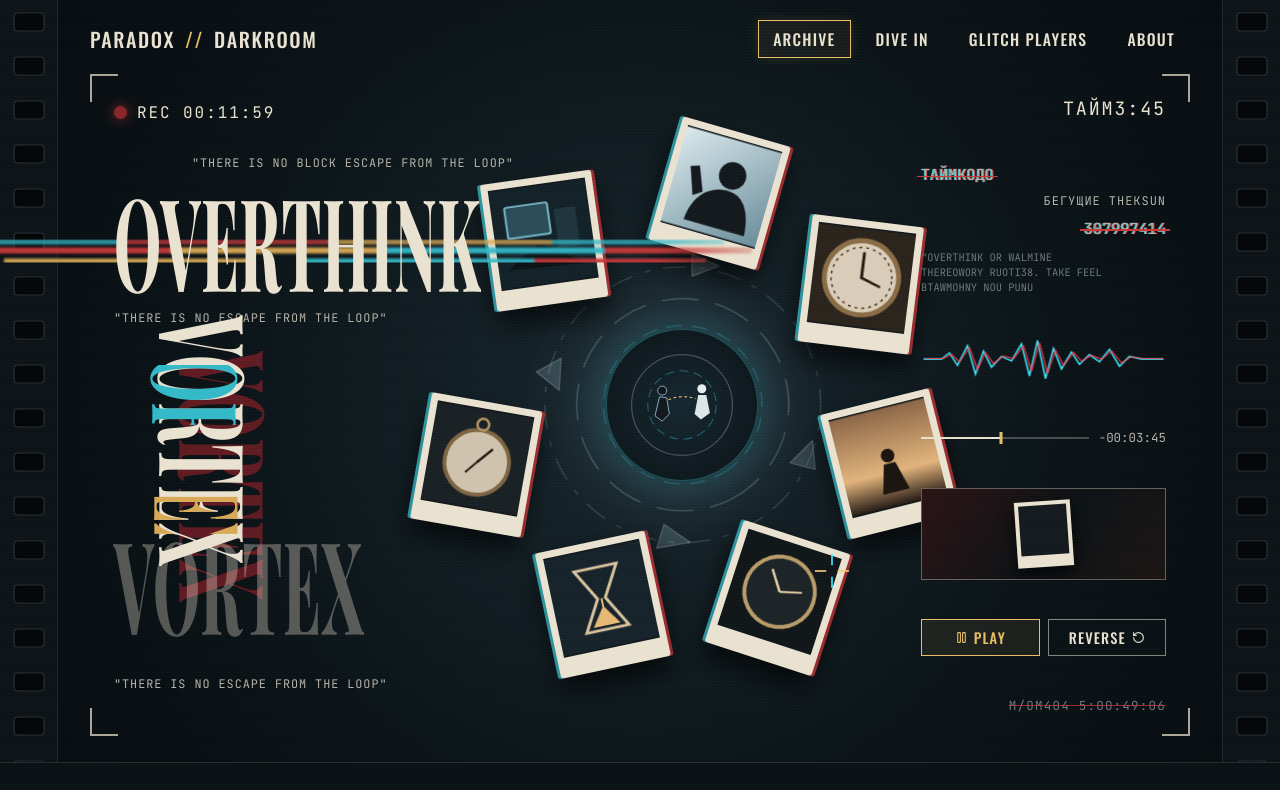
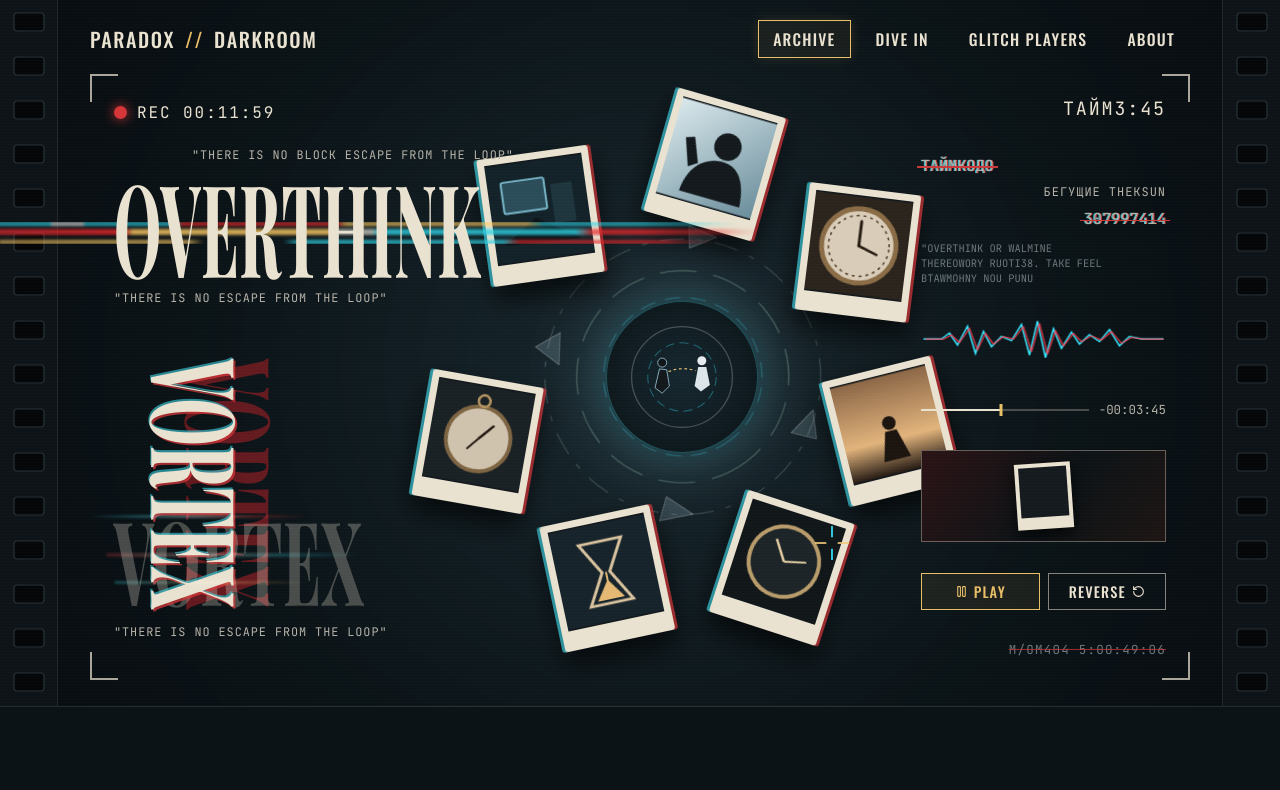
Before and after one commit to ledetav/crownvetch, a React (Vite) app: page /tz in a window 1280 px wide. Shown: the top 790 px of the page. Built offline with nearby package versions, Linux system fonts and the light colour scheme.

Commit message:
feat(typography): align VORTEX layers to shared baseline and build realistic multi-layer VHS glitches

```diff
--- a/src/components/darkroom/GlitchTypography.tsx
+++ b/src/components/darkroom/GlitchTypography.tsx
@@ -3,11 +3,11 @@
  * Отрисовывает:
  * - индикатор записи ● REC;
  * - заголовок OVERTHINK узким антиквенным шрифтом с засечками поверх
- *   3-полосной глитч-ленты с зазорами из перемежающихся сегментов жёлтого,
- *   бирюзового и красного цветов;
- * - пересекающуюся связку вертикального VORTEX (с глитч-полосами по тексту
- *   и полупрозрачной красной дублирующей тенью) и горизонтального VERTEX
- *   в едином типографическом стиле с OVERTHINK.
+ *   многослойных оптических VHS-треков (бирюзовый, красный, жёлтый с белыми ядрами)
+ *   и лёгкого горизонтального сдвига центральной полосы слова;
+ * - пересекающуюся связку вертикального VORTEX, его полупрозрачного красного дубля
+ *   (выступающего из-под основы ровно наполовину) и горизонтального полупрозрачного VORTEX,
+ *   выровненных по единой нижней границе с реалистичными VHS-разрезами и хроматической аберрацией.
  */
 
 /** Входные свойства компонента глитч-типографики */
@@ -22,12 +22,12 @@ interface GlitchTypographyProps {
   primaryWord: string;
   /** Вертикальное слово (VORTEX) */
   verticalWord: string;
-  /** Горизонтальное пересекающее слово (VERTEX) */
+  /** Горизонтальное пересекающее слово (VORTEX) */
   crossWord: string;
 }
 
 /**
- * Рендерит типографическую композицию с клиновидными засечками и раздельными глитч-слоями.
+ * Рендерит типографическую композицию с клиновидными засечками и многослойными VHS-глитчами.
  * @param props Тексты и таймкоды из JSON-конфигурации первого экрана.
  * @returns JSX-разметка левой типографической колонки.
  */
@@ -49,38 +49,47 @@ export function GlitchTypography({
       <div className="typo-stack">
         <p className="typo-quote typo-quote--top">{topQuote}</p>
 
-        {/* OVERTHINK: вытянутый антиквенный текст поверх 3-полосной глитч-ленты с зазорами */}
+        {/* OVERTHINK: вытянутый антиквенный текст поверх мягких VHS-треков с оптическим сдвигом */}
         <div className="overthink-wrapper">
           <div className="overthink-ribbon" aria-hidden="true">
             <span className="glitch-lane glitch-lane--1" />
             <span className="glitch-lane glitch-lane--2" />
             <span className="glitch-lane glitch-lane--3" />
           </div>
-          <h1 className="serif-overthink">{primaryWord}</h1>
+          <h1 className="serif-overthink" data-text={primaryWord}>
+            {primaryWord}
+          </h1>
         </div>
 
-        <p className="typo-quote">{bottomQuote}</p>
+        <p className="typo-quote typo-quote--middle">{bottomQuote}</p>
 
-        {/* Пересекающаяся связка VORTEX (вертикальный) + VERTEX (горизонтальный) в стиле OVERTHINK */}
+        {/* Пересекающаяся связка VORTEX (вертикальный) + VORTEX (горизонтальный) по общей нижней линии */}
         <div className="vortex-cross-lockup" aria-label={`${verticalWord} / ${crossWord}`}>
-          {/* Полупрозрачный красный дубль под вертикальным VORTEX */}
+          {/* Полупрозрачный красный дубль, выровненный по нижней границе и выступающий вправо наполовину */}
           <span className="vortex-vertical-ghost" aria-hidden="true">
             {verticalWord}
           </span>
 
-          {/* Основной вертикальный VORTEX с глитч-полосами по самому тексту */}
+          {/* Основной вертикальный VORTEX с VHS-разрезами и хроматической аберрацией */}
           <span className="vortex-vertical" data-text={verticalWord}>
             {verticalWord}
           </span>
 
-          {/* Горизонтальный полупрозрачный VERTEX в цвет основного текста с глитч-срезами */}
+          {/* Горизонтальный полупрозрачный VORTEX в цвет текста по той же нижней границе */}
           <span className="vertex-horizontal" data-text={crossWord} aria-hidden="true">
             {crossWord}
           </span>
+
+          {/* Поперечные VHS-прострелы по связке VORTEX */}
+          <div className="vortex-glitch-streaks" aria-hidden="true">
+            <span className="vortex-streak vortex-streak--1" />
+            <span className="vortex-streak vortex-streak--2" />
+            <span className="vortex-streak vortex-streak--3" />
+          </div>
         </div>
       </div>
 
-      <p className="typo-quote">{bottomQuote}</p>
+      <p className="typo-quote typo-quote--bottom">{bottomQuote}</p>
     </div>
   );
 }
--- a/src/styles/darkroomHero.css
+++ b/src/styles/darkroomHero.css
@@ -1,10 +1,10 @@
 /**
  * Стили стартового экрана видоискателя PARADOX // DARKROOM.
  * Реализуют широкую перфорацию киноплёнки с горизонтальными прямоугольными окошками,
- * уголки камеры, вытянутую антиквенную типографику с засечками (OVERTHINK / VORTEX / VERTEX)
- * и 3-полосную VHS-ленту глитчей с зазорами (жёлтый, бирюзовый, красный),
- * смещённую ниже середины слова и заходящую на левую плёнку,
- * вращающуюся орбиту полароидов вокруг спирального портала и правую панель телеметрии.
+ * уголки камеры, вытянутую антиквенную типографику с засечками (OVERTHINK / VORTEX),
+ * выровненные по общей нижней границе слои VORTEX с выступающим наполовину красным дублем
+ * и реалистичные многослойные VHS/RGB-глитчи (хроматические ореолы, разрезы clip-path,
+ * световые треки), вращающуюся орбиту полароидов и правую панель телеметрии.
  */
 
 .darkroom-hero {
@@ -222,26 +222,36 @@
 .typo-stack {
   position: relative;
   margin: auto 0;
-  padding: 12px 0;
+  padding: 8px 0;
 }
 
 .typo-quote {
+  position: relative;
+  z-index: 4;
   font-family: var(--font-mono);
   font-size: 0.74rem;
   letter-spacing: 0.08em;
   color: var(--text-secondary);
-  margin: 16px 0;
+  margin: 12px 0;
 }
 
 .typo-quote--top {
   margin-left: 78px;
 }
 
+.typo-quote--middle {
+  margin-bottom: 6px;
+}
+
+.typo-quote--bottom {
+  margin-top: 6px;
+}
+
 /* Обёртка OVERTHINK: стройный высокий антиквенный текст с воздухом между буквами */
 .overthink-wrapper {
   position: relative;
   display: inline-block;
-  padding: 12px 0;
+  padding: 10px 0;
 }
 
 .serif-overthink {
@@ -253,7 +263,6 @@
   font-weight: 700;
   font-size: clamp(3.85rem, 6.7vw, 5.9rem);
   line-height: 0.88;
-  /* Чуть увеличиваем трекинг, чтобы засечки и края букв не склеивались */
   letter-spacing: 0.015em;
   color: var(--text-primary);
   text-transform: uppercase;
@@ -262,12 +271,45 @@
   margin-right: -28%;
 }
 
-/* 3-полосная VHS-лента глитчей с зазорами, смещённая ниже середины OVERTHINK */
+/* Тонкий оптический срез-сдвиг центральной полосы букв OVERTHINK */
+.serif-overthink::after {
+  content: attr(data-text);
+  position: absolute;
+  inset: 0;
+  color: var(--text-primary);
+  text-shadow:
+    -2px 0 rgba(59, 199, 214, 0.75),
+    2px 0 rgba(214, 54, 56, 0.75);
+  clip-path: inset(48% 0 36% 0);
+  animation: overthinkMicroTear 4.5s steps(1, end) infinite;
+  pointer-events: none;
+}
+
+@keyframes overthinkMicroTear {
+  0%, 84%, 100% {
+    transform: translateX(0);
+    opacity: 0;
+  }
+  86% {
+    transform: translateX(-5px);
+    opacity: 0.95;
+  }
+  90% {
+    transform: translateX(4px);
+    opacity: 0.9;
+  }
+  94% {
+    transform: translateX(-2px);
+    opacity: 0.85;
+  }
+}
+
+/* Реалистичные многослойные VHS-треки позади OVERTHINK с оптическим размытием и световыми ядрами */
 .overthink-ribbon {
   position: absolute;
   left: -145px;
   right: -135px;
-  top: 60%;
+  top: 56%;
   height: 22%;
   transform: translateY(-50%);
   z-index: 1;
@@ -275,89 +317,91 @@
   display: flex;
   flex-direction: column;
   justify-content: space-between;
-  /* Небольшой зазор между линиями, чтобы просвечивал тёмный фон видоискателя */
   gap: 3px;
-  filter: blur(0.8px);
-  -webkit-mask-image: linear-gradient(90deg, #000 0%, #000 84%, transparent 100%);
-  mask-image: linear-gradient(90deg, #000 0%, #000 84%, transparent 100%);
+  filter: blur(1.35px) contrast(1.18);
+  mix-blend-mode: screen;
+  -webkit-mask-image: linear-gradient(90deg, rgba(0, 0, 0, 0.85) 0%, #000 18%, #000 82%, transparent 100%);
+  mask-image: linear-gradient(90deg, rgba(0, 0, 0, 0.85) 0%, #000 18%, #000 82%, transparent 100%);
 }
 
 .glitch-lane {
   display: block;
   width: 100%;
   flex: 1;
-  opacity: 0.88;
+  opacity: 0.92;
   will-change: transform, opacity;
 }
 
-/* Дорожка 1: бирюзовый -> красный -> жёлтый с VHS-сдвигами */
+/* Дорожка 1: бирюзовый шлейф с белым пересветом -> красный -> жёлтый */
 .glitch-lane--1 {
   background: linear-gradient(
     90deg,
-    var(--glitch-cyan) 0% 22%,
-    var(--glitch-red) 22% 46%,
-    var(--glitch-yellow) 46% 72%,
-    var(--glitch-cyan) 72% 92%,
-    transparent 92% 100%
+    rgba(59, 199, 214, 0.85) 0% 10%,
+    rgba(234, 248, 255, 0.72) 10% 14%,
+    rgba(59, 199, 214, 0.78) 14% 25%,
+    rgba(214, 54, 56, 0.82) 26% 45%,
+    rgba(232, 190, 103, 0.8) 46% 68%,
+    rgba(59, 199, 214, 0.75) 70% 88%,
+    transparent 94% 100%
   );
-  animation: vhsGlitchLaneA 2.4s steps(1, end) infinite;
+  animation: vhsGlitchLaneA 2.8s steps(1, end) infinite;
 }
 
-/* Дорожка 2: центральная полоса (красный -> жёлтый -> бирюзовый) */
+/* Дорожка 2: центральная яркая полоса помех */
 .glitch-lane--2 {
-  flex: 1.25;
+  flex: 1.3;
   background: linear-gradient(
     90deg,
-    var(--glitch-red) 0% 28%,
-    var(--glitch-yellow) 28% 52%,
-    var(--glitch-cyan) 52% 78%,
-    var(--glitch-red) 78% 95%,
-    transparent 95% 100%
+    rgba(214, 54, 56, 0.85) 0% 19%,
+    rgba(232, 190, 103, 0.88) 20% 44%,
+    rgba(255, 246, 224, 0.65) 44% 49%,
+    rgba(59, 199, 214, 0.85) 50% 74%,
+    rgba(214, 54, 56, 0.8) 76% 92%,
+    transparent 97% 100%
   );
-  animation: vhsGlitchLaneC 1.6s steps(1, end) infinite;
+  animation: vhsGlitchLaneC 1.9s steps(1, end) infinite;
 }
 
-/* Дорожка 3: нижний шлейф с дополнительным воздушным зазором сверху */
+/* Дорожка 3: нижний разорванный шлейф */
 .glitch-lane--3 {
   margin-top: 2px;
   background: linear-gradient(
     90deg,
-    var(--glitch-yellow) 0% 32%,
-    transparent 32% 38%,
-    var(--glitch-cyan) 38% 68%,
-    var(--glitch-red) 68% 90%,
-    transparent 90% 100%
+    rgba(232, 190, 103, 0.75) 0% 24%,
+    transparent 26% 36%,
+    rgba(59, 199, 214, 0.82) 38% 64%,
+    rgba(214, 54, 56, 0.76) 66% 85%,
+    transparent 91% 100%
   );
-  animation: vhsGlitchLaneB 2.2s steps(1, end) infinite reverse;
+  animation: vhsGlitchLaneB 2.4s steps(1, end) infinite reverse;
 }
 
-/* Рваная VHS-анимация: резкие скачки длины и позиции сегментов */
 @keyframes vhsGlitchLaneA {
   0%, 100% {
     transform: translateX(0) scaleX(1);
-    opacity: 0.88;
+    opacity: 0.9;
   }
-  24% {
-    transform: translateX(-16px) scaleX(1.05);
-    opacity: 0.78;
+  28% {
+    transform: translateX(-14px) scaleX(1.04);
+    opacity: 0.76;
   }
-  58% {
-    transform: translateX(18px) scaleX(0.94);
-    opacity: 0.94;
+  64% {
+    transform: translateX(16px) scaleX(0.95);
+    opacity: 0.95;
   }
 }
 
 @keyframes vhsGlitchLaneB {
   0%, 100% {
     transform: translateX(0) scaleX(1);
-    opacity: 0.84;
+    opacity: 0.86;
   }
-  32% {
-    transform: translateX(15px) scaleX(0.95);
+  35% {
+    transform: translateX(14px) scaleX(0.96);
     opacity: 0.94;
   }
-  74% {
-    transform: translateX(-14px) scaleX(1.04);
+  76% {
+    transform: translateX(-12px) scaleX(1.03);
     opacity: 0.68;
   }
 }
@@ -365,54 +409,37 @@
 @keyframes vhsGlitchLaneC {
   0%, 100% {
     transform: translateX(0) scaleX(1);
-    opacity: 0.9;
+    opacity: 0.92;
   }
-  20% {
-    transform: translateX(22px) scaleX(0.91);
-    opacity: 0.72;
+  22% {
+    transform: translateX(18px) scaleX(0.93);
+    opacity: 0.74;
   }
-  62% {
-    transform: translateX(-18px) scaleX(1.06);
-    opacity: 0.95;
+  68% {
+    transform: translateX(-15px) scaleX(1.05);
+    opacity: 0.96;
   }
 }
 
-/* Пересекающийся блок VORTEX (вертикальный) + VERTEX (горизонтальный) в едином стиле с OVERTHINK */
+/*
+ * Пересекающаяся связка VORTEX (вертикальный) + VORTEX (горизонтальный):
+ * все три слоя (белый вертикальный VORTEX, полупрозрачный красный дубль
+ * и горизонтальный полупрозрачный VORTEX) выровнены по одной нижней границе (bottom: 0).
+ */
 .vortex-cross-lockup {
   position: relative;
-  margin-top: 24px;
-  width: 310px;
+  margin-top: 2px;
+  width: 340px;
   height: 295px;
-  display: flex;
-  align-items: center;
-  justify-content: flex-start;
+  overflow: visible;
 }
 
-/* Полупрозрачная красная дублирующая копия под вертикальным VORTEX (шрифт, размер и пропорции как у OVERTHINK) */
-.vortex-vertical-ghost {
+/* Основной вертикальный VORTEX: опущен вниз, нижняя граница совпадает с горизонтальным VORTEX */
+.vortex-vertical {
   position: absolute;
-  top: 0;
-  left: 62px;
-  writing-mode: vertical-rl;
-  font-family: var(--font-serif-display);
-  font-weight: 700;
-  font-size: clamp(3.85rem, 6.7vw, 5.9rem);
-  line-height: 0.88;
-  letter-spacing: 0.015em;
-  color: var(--vortex-ghost-red);
-  text-transform: uppercase;
-  /* В vertical-rl ось Y — вдоль строки (высота букв), ось X — ширина букв */
-  transform: scale(1.38, 0.68);
-  transform-origin: top left;
-  pointer-events: none;
-  z-index: 1;
-  animation: vortexGhostShift 3.4s steps(3, end) infinite;
-}
-
-/* Основной вертикальный VORTEX: идентичный шрифт, размер и глитч-срезы по тексту */
-.vortex-vertical {
-  position: relative;
-  z-index: 2;
+  bottom: 0;
+  left: 34px;
+  z-index: 3;
   writing-mode: vertical-rl;
   font-family: var(--font-serif-display);
   font-weight: 700;
@@ -421,11 +448,15 @@
   letter-spacing: 0.015em;
   color: var(--text-primary);
   text-transform: uppercase;
-  margin-left: 42px;
-  transform: scale(1.38, 0.68);
-  transform-origin: top left;
+  /* Оптическая хроматическая аберрация по краям букв как на референсе */
+  text-shadow:
+    -3px 1px 0 rgba(59, 199, 214, 0.65),
+    3px -1px 0 rgba(214, 54, 56, 0.75);
+  transform: scale(1.36, 0.68);
+  transform-origin: bottom left;
 }
 
+/* Верхний и нижний VHS-разрезы самого вертикального VORTEX */
 .vortex-vertical::before,
 .vortex-vertical::after {
   content: attr(data-text);
@@ -435,30 +466,59 @@
 }
 
 .vortex-vertical::before {
-  color: var(--glitch-cyan);
-  animation: textSliceA 2.6s infinite linear alternate-reverse;
+  color: var(--text-primary);
+  text-shadow:
+    -5px 0 rgba(59, 199, 214, 0.9),
+    5px 0 rgba(214, 54, 56, 0.9);
+  clip-path: inset(28% 0 56% 0);
+  animation: vortexTearUpper 3.2s steps(1, end) infinite;
 }
 
 .vortex-vertical::after {
-  color: var(--glitch-yellow);
-  animation: textSliceB 3.1s infinite linear alternate-reverse;
+  color: var(--text-primary);
+  text-shadow:
+    6px 0 rgba(59, 199, 214, 0.95),
+    -5px 0 rgba(232, 190, 103, 0.85);
+  clip-path: inset(66% 0 18% 0);
+  animation: vortexTearLower 2.7s steps(1, end) infinite;
 }
 
-/* Горизонтальный полупрозрачный VERTEX в цвет основного текста и пропорциях OVERTHINK */
-.vertex-horizontal {
+/* Полупрозрачный красный дубль: выровнен по той же нижней границе и сдвинут вправо на 50% ширины */
+.vortex-vertical-ghost {
   position: absolute;
-  left: 0;
-  bottom: 28px;
-  z-index: 3;
+  bottom: 0;
+  /* Основной VORTEX начинается в left: 34px и имеет визуальную ширину ~70px -> сдвиг на +35px даёт вылет ровно наполовину */
+  left: 69px;
+  z-index: 1;
+  writing-mode: vertical-rl;
   font-family: var(--font-serif-display);
   font-weight: 700;
   font-size: clamp(3.85rem, 6.7vw, 5.9rem);
   line-height: 0.88;
   letter-spacing: 0.015em;
-  color: rgba(234, 226, 208, 0.34);
+  color: rgba(182, 32, 38, 0.52);
   text-transform: uppercase;
-  transform: scale(0.68, 1.5);
-  transform-origin: left center;
+  transform: scale(1.36, 0.68);
+  transform-origin: bottom left;
+  pointer-events: none;
+  animation: vortexGhostShift 3.8s steps(1, end) infinite;
+}
+
+/* Горизонтальный полупрозрачный VORTEX в цвет текста, задающий общую нижнюю границу */
+.vertex-horizontal {
+  position: absolute;
+  left: 0;
+  bottom: 0;
+  z-index: 2;
+  font-family: var(--font-serif-display);
+  font-weight: 700;
+  font-size: clamp(3.85rem, 6.7vw, 5.9rem);
+  line-height: 0.88;
+  letter-spacing: 0.015em;
+  color: rgba(234, 226, 208, 0.28);
+  text-transform: uppercase;
+  transform: scale(0.68, 1.36);
+  transform-origin: bottom left;
   pointer-events: none;
 }
 
@@ -466,53 +526,167 @@
   content: attr(data-text);
   position: absolute;
   inset: 0;
-  color: rgba(234, 226, 208, 0.52);
-  animation: textSliceA 2.9s infinite linear;
+  color: rgba(234, 226, 208, 0.45);
+  text-shadow: -3px 0 rgba(59, 199, 214, 0.55), 3px 0 rgba(214, 54, 56, 0.55);
+  clip-path: inset(44% 0 38% 0);
+  animation: horizontalVortexTear 3.5s steps(1, end) infinite;
+}
+
+/* Горизонтальные световые VHS-прострелы поперёк нижней части связки VORTEX */
+.vortex-glitch-streaks {
+  position: absolute;
+  left: -36px;
+  right: 10px;
+  bottom: 22px;
+  height: 78px;
+  z-index: 4;
+  pointer-events: none;
+  mix-blend-mode: screen;
+  filter: blur(0.9px);
+}
+
+.vortex-streak {
+  position: absolute;
+  height: 3px;
+  border-radius: 1px;
+}
+
+.vortex-streak--1 {
+  top: 6px;
+  left: 0;
+  width: 66%;
+  background: linear-gradient(
+    90deg,
+    transparent 0%,
+    rgba(59, 199, 214, 0.85) 24%,
+    rgba(255, 255, 255, 0.92) 48%,
+    rgba(214, 54, 56, 0.85) 74%,
+    transparent 100%
+  );
+  animation: streakPulseA 2.5s steps(1, end) infinite;
+}
+
+.vortex-streak--2 {
+  top: 44px;
+  left: 14px;
+  width: 78%;
+  height: 4px;
+  background: linear-gradient(
+    90deg,
+    rgba(214, 54, 56, 0.85) 0%,
+    rgba(255, 248, 232, 0.9) 38%,
+    rgba(59, 199, 214, 0.9) 68%,
+    transparent 100%
+  );
+  animation: streakPulseB 1.9s steps(1, end) infinite;
+}
+
+.vortex-streak--3 {
+  bottom: 4px;
+  left: 28px;
+  width: 58%;
+  height: 2.5px;
+  background: linear-gradient(
+    90deg,
+    rgba(59, 199, 214, 0.85) 0%,
+    rgba(232, 190, 103, 0.85) 55%,
+    transparent 100%
+  );
+  animation: streakPulseA 3.1s steps(1, end) infinite reverse;
+}
+
+@keyframes vortexTearUpper {
+  0%, 78%, 100% {
+    transform: translateX(0);
+    opacity: 0;
+  }
+  81% {
+    transform: translateX(-7px);
+    opacity: 1;
+  }
+  86% {
+    transform: translateX(5px);
+    opacity: 0.9;
+  }
+  92% {
+    transform: translateX(-3px);
+    opacity: 0.95;
+  }
+}
+
+@keyframes vortexTearLower {
+  0%, 70%, 100% {
+    transform: translateX(0);
+    opacity: 0;
+  }
+  74% {
+    transform: translateX(8px);
+    opacity: 1;
+  }
+  82% {
+    transform: translateX(-6px);
+    opacity: 0.92;
+  }
+  90% {
+    transform: translateX(4px);
+    opacity: 0.88;
+  }
+}
+
+@keyframes horizontalVortexTear {
+  0%, 75%, 100% {
+    transform: translateX(0);
+    opacity: 0;
+  }
+  79% {
+    transform: translateX(-8px);
+    opacity: 1;
+  }
+  87% {
+    transform: translateX(6px);
+    opacity: 0.85;
+  }
 }
 
 @keyframes vortexGhostShift {
-  0%, 82%, 100% {
-    transform: scale(1.38, 0.68) translate(0, 0);
+  0%, 84%, 100% {
+    transform: scale(1.36, 0.68) translateX(0);
   }
-  86% {
-    transform: scale(1.38, 0.68) translate(4px, -3px);
+  88% {
+    transform: scale(1.36, 0.68) translateX(4px);
   }
-  92% {
-    transform: scale(1.38, 0.68) translate(-3px, 4px);
+  94% {
+    transform: scale(1.36, 0.68) translateX(-3px);
   }
 }
 
-@keyframes textSliceA {
-  0%, 72%, 100% {
-    clip-path: inset(0 0 100% 0);
-    transform: translateX(0);
+@keyframes streakPulseA {
+  0%, 66%, 100% {
+    opacity: 0.35;
+    transform: translateX(0) scaleX(0.92);
   }
-  75% {
-    clip-path: inset(18% 0 58% 0);
-    transform: translateX(-6px);
+  70% {
+    opacity: 0.98;
+    transform: translateX(-10px) scaleX(1.06);
   }
   82% {
-    clip-path: inset(48% 0 32% 0);
-    transform: translateX(5px);
-  }
-  90% {
-    clip-path: inset(72% 0 12% 0);
-    transform: translateX(-4px);
+    opacity: 0.85;
+    transform: translateX(8px) scaleX(0.98);
   }
 }
 
-@keyframes textSliceB {
-  0%, 68%, 100% {
-    clip-path: inset(100% 0 0 0);
-    transform: translateX(0);
+@keyframes streakPulseB {
+  0%, 60%, 100% {
+    opacity: 0.28;
+    transform: translateX(0) scaleX(0.9);
   }
-  73% {
-    clip-path: inset(30% 0 48% 0);
-    transform: translateX(6px);
+  65% {
+    opacity: 0.96;
+    transform: translateX(12px) scaleX(1.08);
   }
-  84% {
-    clip-path: inset(62% 0 18% 0);
-    transform: translateX(-5px);
+  78% {
+    opacity: 0.82;
+    transform: translateX(-8px) scaleX(0.95);
   }
 }
 
@@ -902,13 +1076,18 @@
   }
 
   .vortex-cross-lockup {
-    width: 260px;
-    height: 225px;
-    margin: 14px auto 0;
+    width: 240px;
+    height: 215px;
+    margin: 12px auto 0;
   }
 
-  .vortex-vertical,
+  .vortex-vertical {
+    left: 24px;
+    font-size: 2.8rem;
+  }
+
   .vortex-vertical-ghost {
+    left: 48px;
     font-size: 2.8rem;
   }
 
```
